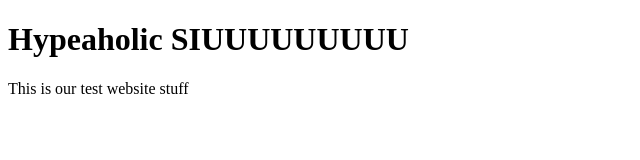
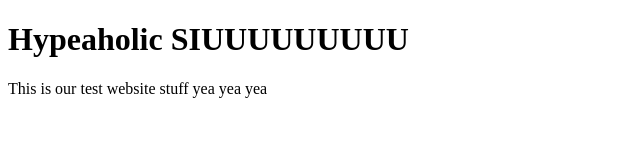
Before and after one commit to abellsk/Hypeaholic, a plain HTML site: page index.html in a window 1280 px wide. Shown: the full height of the page, 0-640 px from the left. Drawn offline with Linux system fonts and the light colour scheme.

Commit message:
added yea yea yea

```diff
--- a/index.html
+++ b/index.html
@@ -7,7 +7,7 @@
 </head>
 <body>
     <h1>Hypeaholic SIUUUUUUUUU</h1>
-    <P>This is our test website stuff</P>
+    <P>This is our test website stuff yea yea yea</P>
 </body>
 
 </html>
```
